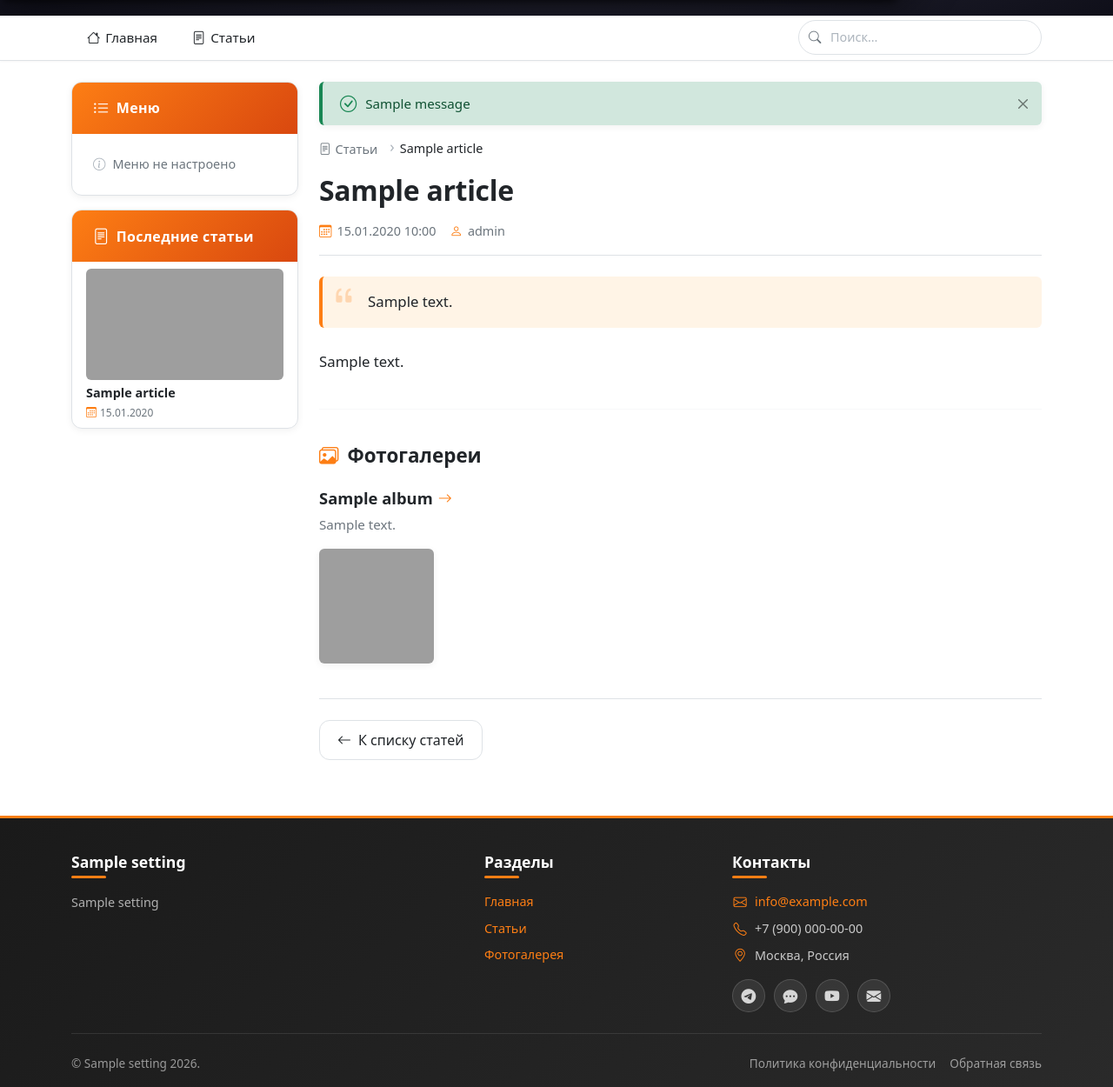
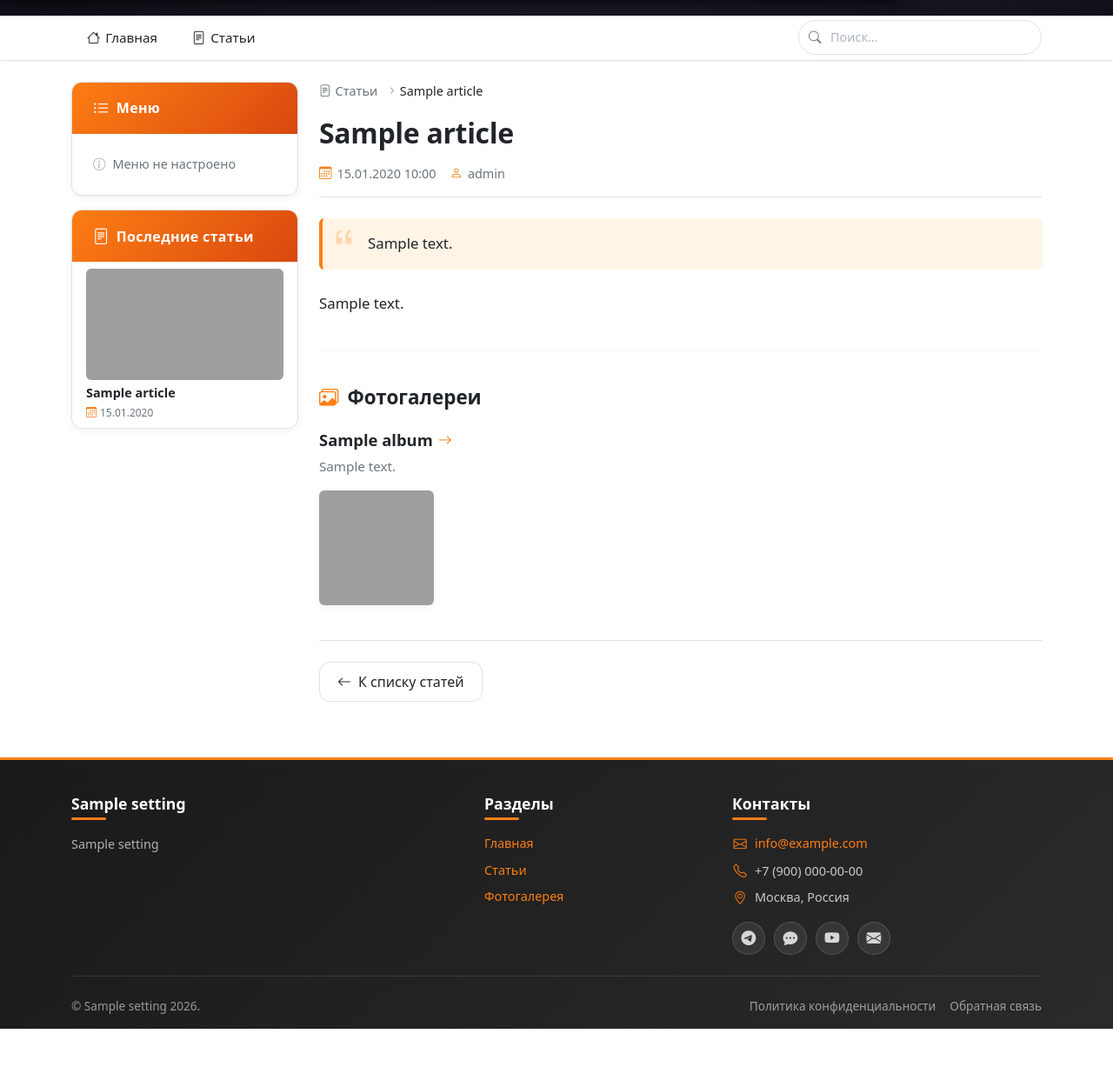
Before and after one commit to cherkashinin89/platform, a Flask app: page /article/1 in a window 1280 px wide. Shown: the part 642-1892 px from the top of the page at 87% size. After the commit the page ends 1825 px from the top, so only its background shows below. Run offline with Flask 3, Linux system fonts and the light colour scheme; tables that the repository leaves empty hold one stand-in row (values such as "Sample post"); one stand-in notice (Sample message) is shown; some libraries are stand-ins or nearby versions; grey boxes are pictures that could not be loaded.

Commit message:
текущая правка багов

```diff
--- a/core/templates/partials/header.html
+++ b/core/templates/partials/header.html
@@ -177,7 +177,7 @@
                     </button>
 
                     <form method="POST"
-                          action="{{ header_login_url }}"
+                          action="{{ header_login_url or url_for('login') }}"
                           class="site-login-form"
                           id="loginForm"
                           autocomplete="off">
--- a/framework/templates/base.html
+++ b/framework/templates/base.html
@@ -140,17 +140,6 @@
             </aside>
             <main class="col-md-9">
                 {% endif %}
-
-                {% with messages = get_flashed_messages(with_categories=true) %}
-                {% if messages %}
-                {% for category, message in messages %}
-                <div class="alert alert-{{ category }} alert-dismissible fade show">
-                    {{ message }}
-                    <button type="button" class="btn-close" data-bs-dismiss="alert"></button>
-                </div>
-                {% endfor %}
-                {% endif %}
-                {% endwith %}
 
                 {% block content %}{% endblock %}
 
```
